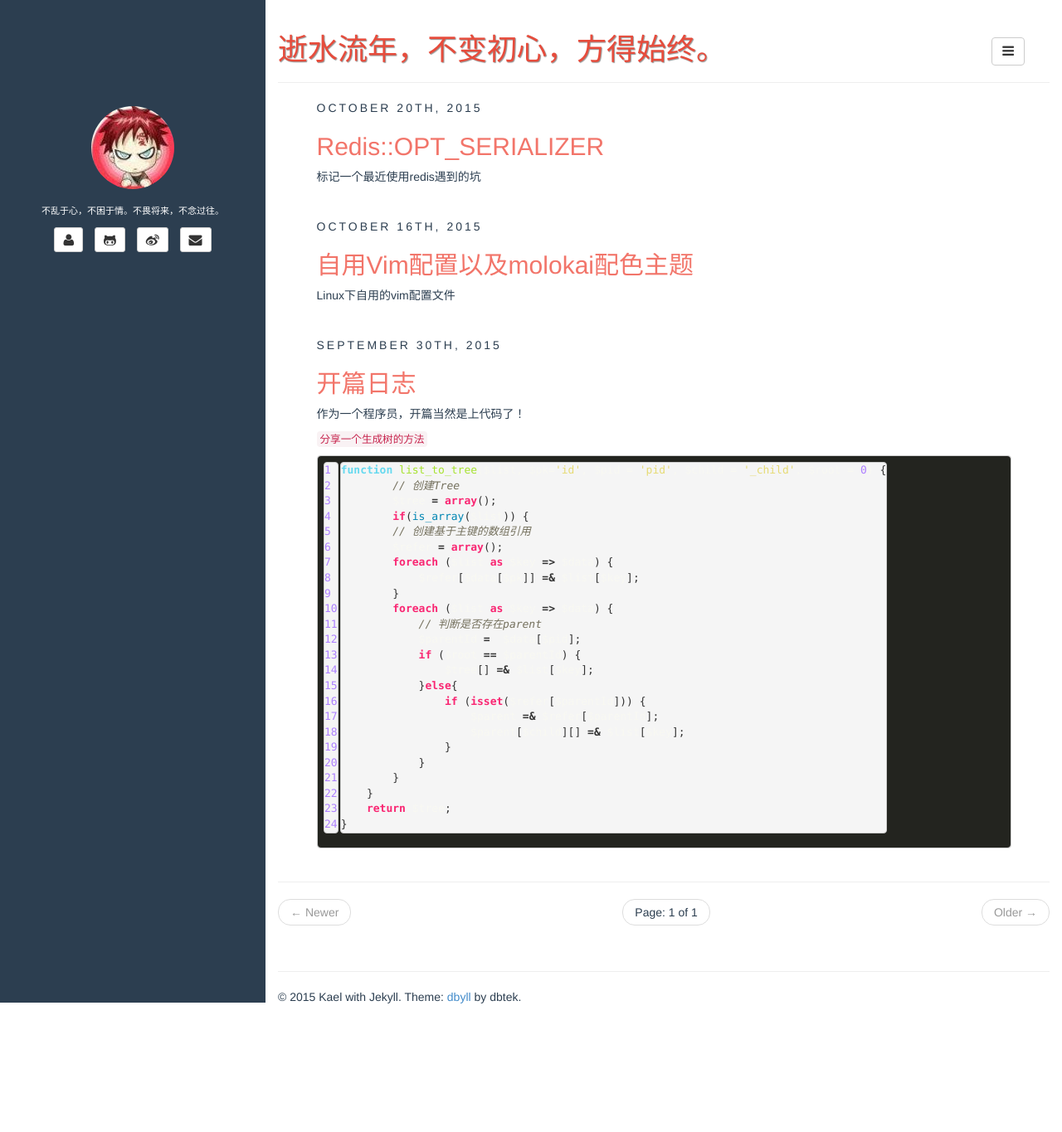
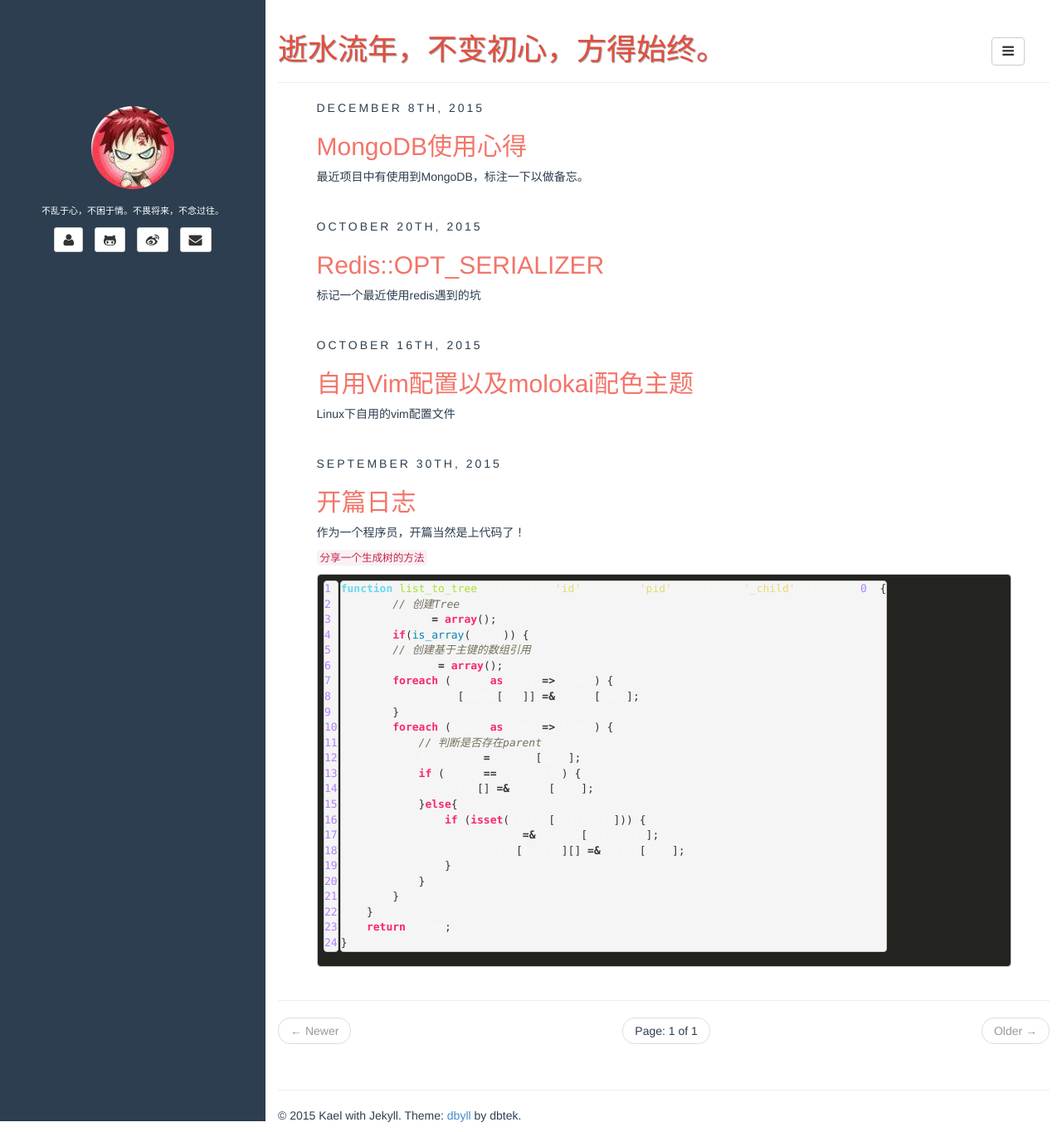
Before and after one commit to kaelli1234/kaelli1234.github.io, a Jekyll site: the page built from index.html, in a window 1280 px wide and 1365 px high. Shown: the whole window at 83% size. Built offline with Jekyll 4.4.1, drawn with Linux system fonts in a browser that asks for light colours; the list of posts is cut into pages by our own code; some of the changed lines change nothing that is shown.

Commit message:
add mongo post
Signed-off-by: Kael Li <kaelli@gmail.com>

```diff
--- a/_config.yml
+++ b/_config.yml
@@ -7,7 +7,8 @@ highlighter: pygments
 markdown: kramdown
 kramdown:
   input:  GFM
-  use_coderay: true
+  enable_coderay: true
+gems: ["jekyll-paginate", "jekyll-gist"]
 google_analytics: kael
 
 defaults:
--- /dev/null
+++ b/_posts/2015-12-08-mongodb.md
@@ -0,0 +1,81 @@
+---
+layout: post
+title: MongoDB使用心得
+categories: [Web]
+tags: [MongoDB]
+shortinfo: 最近项目中有使用到MongoDB，标注一下以做备忘。
+---
+
+#### **首先MongoDB是什么**
+
+区别于传统的关系型数据库（MySQL），MongoDB是NoSQL类型的数据库，是一个基于分布式【文件】存储的开源数据库系统。MongoDB将数据存储为一个文档，数据结构由键值(key=>value)对组成。MongoDB文档类似于 JSON（BSON）对象。字段值可以包含其他文档，数组及文档数组。所有的数据对于MongoDB来说都是文档，不存在传统关系型数据的字段限制，这就意味这你同一个document中的每条数据可能字段都会不一样，非常灵活（维护困难）。
+<br />
+
+#### **MongoDB的特点**
+- 面向文件的
+- 高性能
+- 高可用性
+- 易扩展性
+- 丰富的查询语言
+<br />
+
+#### **我们能用MongoDB做什么**
+
+由于MongoDB不支持事务，对数据一致性要求较高的业务（如银行业务，应用核心业务等）并不适用。对于其他个人网站（数据类型简单），日志分析类型业务（写入量大）等都和适合，甚至也可以把他当做缓存使用。
+<br />
+
+#### **怎么用**
+
+要用好MongoDB，首先你应该忘记你学过的那些优雅无敌的SQL，忘记传统的范式化设计。
+举个栗子：
+一个业务场景是，保存图书馆内的所有书和其作者的相关信息。
+在使用传统的范式化关系型数据设计中，我们可能会有1张book表和1张author表
+{% highlight ruby linenos %}
+#book:
+{
+    "_id" : ObjectId("5124b5d86041c7dca81917"),
+    "title" : "如何使用MongoDB",
+    "author" : [
+        ObjectId("144b5d83041c7dca84416"),
+        ObjectId("144b5d83041c7dca84418"),
+    ]
+}
+#author:
+{
+    [
+        "_id" : ObjectId("144b5d83041c7dca84416"),
+        "name" : "张三",
+        "age" : "30",
+        "sex" : "male"
+    ],
+    [
+        "_id" : ObjectId("144b5d83041c7dca84418"),
+        "name" : "李四",
+        "age" : "28",
+        "sex" : "female"
+    ],
+    ...
+}
+{% endhighlight %}
+这种设计的坏处是，查询时要join效率会比较差
+
+如果是采用MongoDB来处理，完全可以这样：
+{% highlight ruby linenos %}
+{
+    "_id" : ObjectId("5124b5d86041c7dca81917"),
+    "title" : "如何使用MongoDB",
+    "author" : [
+        {
+            "name" : "张三",
+            "age" : "30",
+            "sex" : "male"
+        },
+        {
+            "name" : "李四",
+            "age" : "28",
+            "sex" : "female"
+        },
+    ]
+}
+{% endhighlight %}
+这样通过这一个document就可以得到我们想要的信息。当然，任何事物都是有两面性的，如果遇到要更新author信息时，就要批量更新所有document对应的信息了，前面也提到过，不要盲目使用MongoDB，要针对自己所处的业务类型来选择。
```
